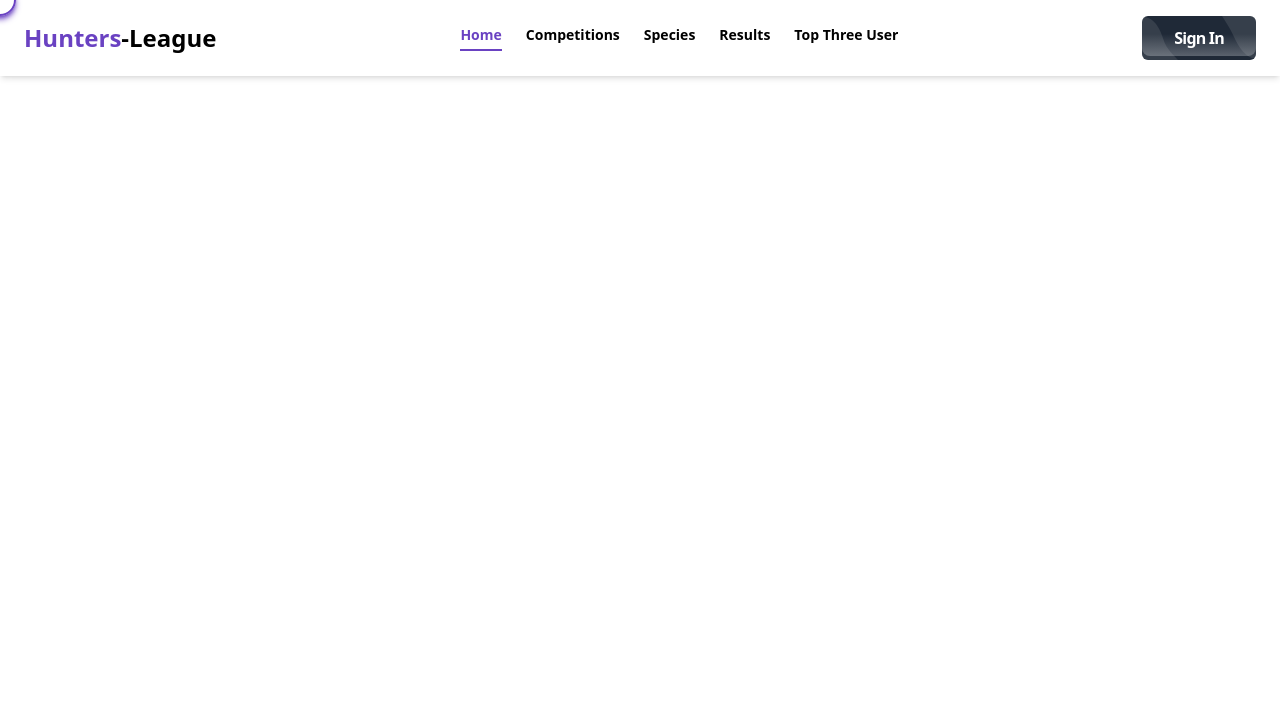
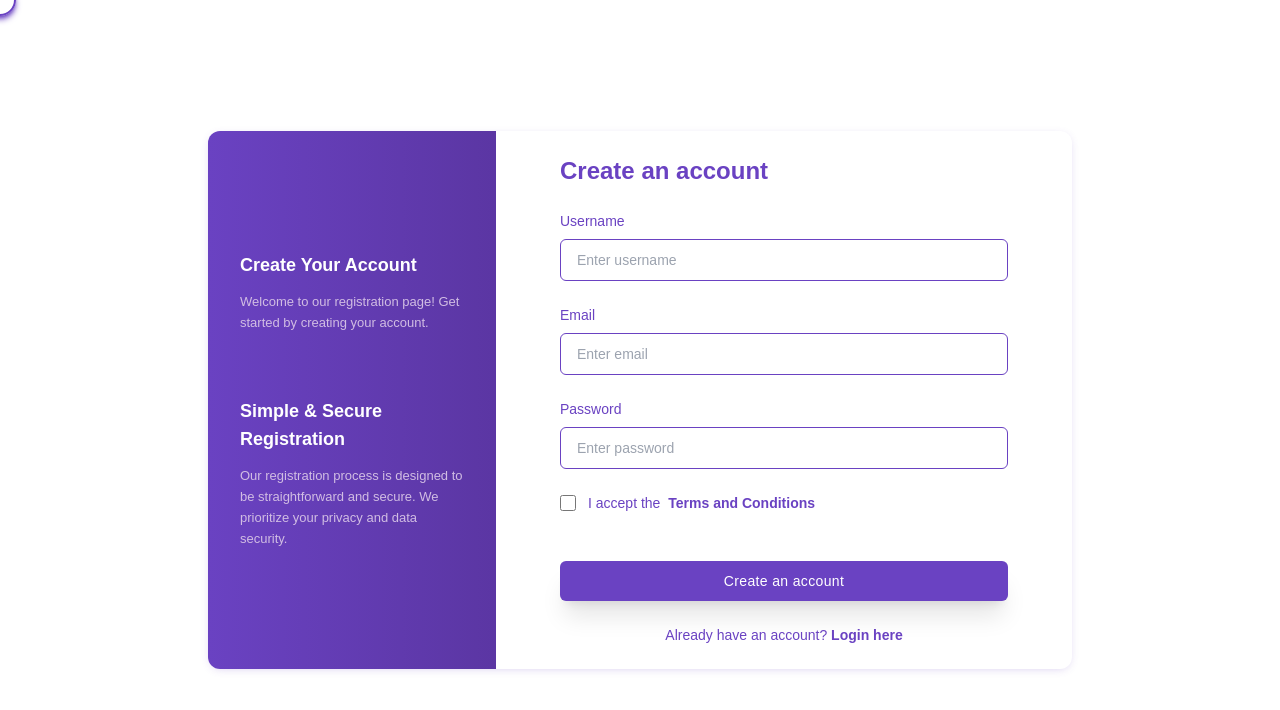
Before and after one commit to RabieImghi/HuntersLeage_Angular_V1.0, an Angular app: page /register in a window 1280 px wide. Before the commit this address led to /. Shown: the top 710 px of the page. Built offline with nearby package versions, Linux system fonts and the light colour scheme.

Commit message:
create login and register componenet

```diff
--- a/src/app/app.component.html
+++ b/src/app/app.component.html
@@ -1,5 +1,5 @@
 <div class="pointer-events-none fixed left-0 top-0 z-50 h-8 w-8 z-[9999] -translate-x-1/2 -translate-y-1/2 transform rounded-full border-2 border-[#6A42C2] shadow-md shadow-[#6A42C2] transition-all duration-300 ease-out"
     [style.left.px]="cursorX" [style.top.px]="cursorY">
 </div>
-<app-header></app-header>
+<app-header *ngIf="showHeader"></app-header>
 <router-outlet></router-outlet>
--- a/src/app/app.routes.ts
+++ b/src/app/app.routes.ts
@@ -2,9 +2,13 @@ import { Routes } from '@angular/router';
 import { HeroComponent } from './front-student/hero/hero.component';
 import { CompitionsComponent } from './componenet/compitions/compitions.component';
 import { SpeceisComponent } from './componenet/speceis/speceis.component';
+import { LoginComponent } from './componenet/auth/login/login.component';
+import { RegisterComponent } from './componenet/auth/register/register.component';
 
 export const routes: Routes = [
     {path: '', component: HeroComponent},
     {path: 'competitions', component: CompitionsComponent},
-    {path: 'species', component: SpeceisComponent}
+    {path: 'species', component: SpeceisComponent},
+    {path: 'login', component: LoginComponent},
+    {path: 'register', component: RegisterComponent}
 ];
--- /dev/null
+++ b/src/app/componenet/auth/login/login.component.html
@@ -0,0 +1,108 @@
+<div class="font-[sans-serif] min-h-screen flex flex-col items-center justify-center">
+  <div class="grid md:grid-cols-2 items-center gap-4 max-md:gap-8 max-w-6xl max-md:max-w-lg w-full p-4 m-4 shadow-[0_2px_10px_-3px_rgba(106,66,194,0.3)] rounded-md">
+    <div class="md:max-w-md w-full px-4 py-4">
+      <form >
+        <div class="mb-12">
+          <h3 class="text-[#6A42C2] text-3xl font-extrabold">Sign in</h3>
+          <p class="text-sm mt-4 text-[#6A42C2]">
+            Don't have an account?
+            <a href="javascript:void(0);" routerLink="/register" class="text-[#6A42C2] font-semibold hover:underline ml-1 whitespace-nowrap">Register here</a>
+          </p>
+        </div>
+
+        <div>
+          <label class="text-[#6A42C2] text-xs block mb-2">Username</label>
+          <div class="relative flex items-center">
+            <input
+             formControlName="username"
+              type="text"
+              required
+              class="w-full text-[#6A42C2] text-sm border-b border-[#6A42C2] focus:border-[#6A42C2] px-2 py-3 outline-none"
+              placeholder="Enter Username"
+            />
+            <svg
+              xmlns="http://www.w3.org/2000/svg"
+              fill="#bbb"
+              stroke="#bbb"
+              class="w-[18px] h-[18px] absolute right-2"
+              viewBox="0 0 682.667 682.667"
+            >
+              <!-- SVG paths here -->
+            </svg>
+          </div>
+        </div>
+
+        <div class="mt-8">
+          <label class="text-[#6A42C2] text-xs block mb-2">Password</label>
+          <div class="relative flex items-center">
+            <input
+             formControlName="password"
+              type="password"
+              required
+              class="w-full text-[#6A42C2] text-sm border-b border-[#6A42C2] focus:border-[#6A42C2] px-2 py-3 outline-none"
+              placeholder="Enter password"
+            />
+            <svg
+              xmlns="http://www.w3.org/2000/svg"
+              fill="#bbb"
+              stroke="#bbb"
+              class="w-[18px] h-[18px] absolute right-2 cursor-pointer"
+              viewBox="0 0 128 128"
+            >
+              <!-- SVG paths here -->
+            </svg>
+          </div>
+        </div>
+
+        <div class="flex flex-wrap items-center justify-between gap-4 mt-6">
+          <div class="flex items-center">
+            <input
+              id="remember-me"
+              name="remember-me"
+              type="checkbox"
+              class="h-4 w-4 shrink-0 text-[#6A42C2] focus:ring-[#6A42C2] border-[#6A42C2] rounded"
+            />
+            <label for="remember-me" class="ml-3 block text-sm text-[#6A42C2]">Remember me</label>
+          </div>
+          <div>
+            <a href="javascript:void(0);" class="text-[#6A42C2] font-semibold text-sm hover:underline">
+              Forgot Password?
+            </a>
+          </div>
+        </div>
+
+        <div class="mt-12">
+          <button
+            type="submit"
+            class="w-full shadow-xl py-2.5 px-4 text-sm tracking-wide rounded-md text-white bg-[#6A42C2] hover:bg-[#5b36a3] focus:outline-none"
+          >
+            Sign in
+          </button>
+        </div>
+
+        <div class="space-x-6 flex justify-center mt-6">
+          <button type="button" class="border-none outline-none">
+            <svg xmlns="http://www.w3.org/2000/svg" width="32px" class="inline" viewBox="0 0 512 512">
+            </svg>
+          </button>
+          <button type="button" class="border-none outline-none">
+            <svg xmlns="http://www.w3.org/2000/svg" width="32px" fill="#000" viewBox="0 0 22.773 22.773">
+            </svg>
+          </button>
+          <button type="button" class="border-none outline-none">
+            <svg xmlns="http://www.w3.org/2000/svg" width="32px" fill="#007bff" viewBox="0 0 167.657 167.657">
+            </svg>
+          </button>
+        </div>
+      </form>
+    </div>
+
+    <div class="md:h-full bg-[#D1BDE3] rounded-xl lg:p-12 p-8 flex items-center justify-center">
+      <img
+        src="https://readymadeui.com/signin-image.webp"
+        class="w-full h-full object-contain rounded-md"
+        alt="login-image"
+      />
+    </div>
+  </div>
+</div>
--- /dev/null
+++ b/src/app/componenet/auth/register/register.component.html
@@ -0,0 +1,97 @@
+<div class="font-[sans-serif] max-w-4xl flex items-center mx-auto md:h-screen p-4">
+    <div class="grid md:grid-cols-3 items-center shadow-[0_2px_10px_-3px_rgba(106,66,194,0.3)] rounded-xl overflow-hidden">
+      <div class="max-md:order-1 flex flex-col justify-center space-y-16 max-md:mt-16 min-h-full bg-gradient-to-r from-[#6A42C2] to-[#5b36a3] lg:px-8 px-4 py-4">
+        <div>
+          <h4 class="text-white text-lg font-semibold">Create Your Account</h4>
+          <p class="text-[13px] text-[#D1BDE3] mt-3 leading-relaxed">
+            Welcome to our registration page! Get started by creating your account.
+          </p>
+        </div>
+        <div>
+          <h4 class="text-white text-lg font-semibold">Simple & Secure Registration</h4>
+          <p class="text-[13px] text-[#D1BDE3] mt-3 leading-relaxed">
+            Our registration process is designed to be straightforward and secure. We prioritize your privacy and data security.
+          </p>
+        </div>
+      </div>
+
+      <form class="md:col-span-2 w-full py-6 px-6 sm:px-16">
+        <div class="mb-6">
+          <h3 class="text-[#6A42C2] text-2xl font-bold">Create an account</h3>
+        </div>
+
+        <div class="space-y-6">
+
+
+          <div>
+            <label class="text-[#6A42C2] text-sm mb-2 block">Username</label>
+            <div class="relative flex items-center">
+              <input
+                formControlName="username"
+                type="text"
+                class="text-[#6A42C2] bg-white border border-[#6A42C2] w-full text-sm px-4 py-2.5 rounded-md outline-[#6A42C2]"
+                placeholder="Enter username"
+              />
+            </div>
+          </div>
+          <div>
+            <label class="text-[#6A42C2] text-sm mb-2 block">Email</label>
+            <div class="relative flex items-center">
+              <input
+                formControlName="email"
+                type="email"
+                class="text-[#6A42C2] bg-white border border-[#6A42C2] w-full text-sm px-4 py-2.5 rounded-md outline-[#6A42C2]"
+                placeholder="Enter email"
+              />
+            </div>
+          </div>
+
+          <div>
+            <label class="text-[#6A42C2] text-sm mb-2 block">Password</label>
+            <div class="relative flex items-center">
+              <input
+                formControlName="password"
+                type="password"
+                class="text-[#6A42C2] bg-white border border-[#6A42C2] w-full text-sm px-4 py-2.5 rounded-md outline-[#6A42C2]"
+                placeholder="Enter password"
+              />
+            </div>
+          </div>
+
+
+
+
+
+
+
+          <div class="flex items-center">
+            <input
+              id="remember-me"
+              name="remember-me"
+              type="checkbox"
+              class="h-4 w-4 shrink-0 text-[#6A42C2] focus:ring-[#6A42C2] border-[#6A42C2] rounded"
+            />
+            <label for="remember-me" class="ml-3 block text-sm text-[#6A42C2]">
+              I accept the
+              <a href="javascript:void(0);" class="text-[#6A42C2] font-semibold hover:underline ml-1">Terms and Conditions</a>
+            </label>
+          </div>
+        </div>
+
+        <!-- Submit Button -->
+        <div class="!mt-12">
+          <button
+            type="submit"
+            class="w-full shadow-xl py-2.5 px-4 text-sm tracking-wide rounded-md text-white bg-[#6A42C2] hover:bg-[#5b36a3] focus:outline-none"
+          >
+            Create an account
+          </button>
+        </div>
+
+        <p class="text-[#6A42C2] text-sm mt-6 text-center">
+          Already have an account?
+          <a routerLink="/login" class="text-[#6A42C2] font-semibold hover:underline">Login here</a>
+        </p>
+      </form>
+    </div>
+  </div>
--- a/src/app/componenet/speceis/speceis.component.html
+++ b/src/app/componenet/speceis/speceis.component.html
@@ -9,6 +9,12 @@
                 'bg-sky-500 group-hover:shadow-sky-500': species.category === 'BIRD'
               }"
             class="w-10 h-10 rounded-full rounded-tl-none mb-4 group-hover:-translate-y-1 group-hover:shadow-xl group-hover:shadow-[#6A42C2] transition-all"></div>
+
+            <!-- Image for species -->
+            <div class="mb-4">
+              <img src="assets/slide.png" alt="{{ species.name }}" class="w-full h-32 object-cover rounded-lg">
+            </div>
+
             <div class="uppercase font-bold text-xl">
               {{ species.name }}
             </div>
--- a/src/app/front-student/header/header.component.html
+++ b/src/app/front-student/header/header.component.html
@@ -56,6 +56,7 @@
       class="hidden md:block">
 
         <button
+            routerLink="login"
             class="relative inline-flex items-center justify-center px-8 py-2.5 overflow-hidden tracking-tighter text-white bg-gray-800 rounded-md group"
         >
             <span
@@ -169,6 +170,7 @@
         </a>
 
         <button
+            routerLink="login"
             class="relative inline-flex items-center justify-center px-8 py-2.5 overflow-hidden tracking-tighter text-white bg-gray-800 rounded-md group"
         >
             <span
```
Also changed, not shown: src/app/app.component.ts (+17 -7 lines), src/app/componenet/auth/login/login.component.ts (added, +13 -0 lines), src/app/componenet/auth/register/register.component.ts (added, +13 -0 lines).
